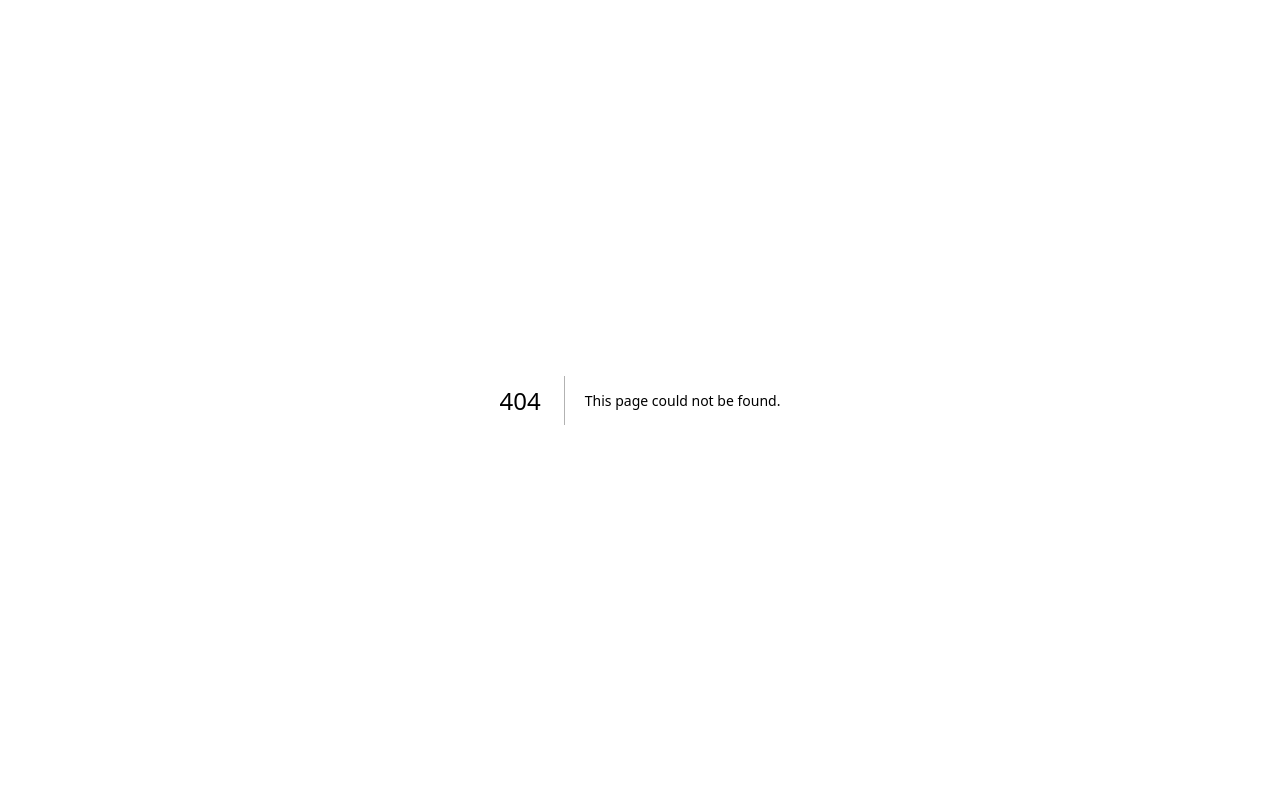
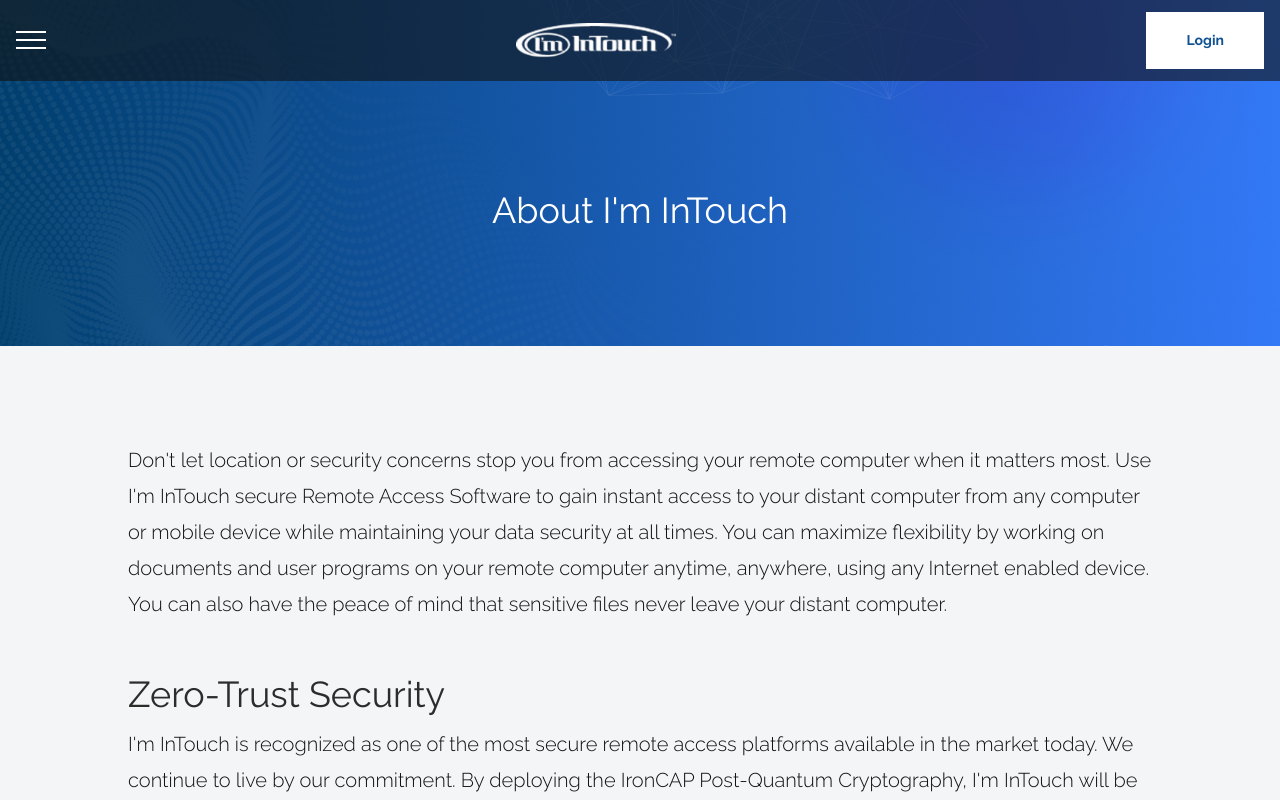
Before and after one commit to evcheung/01com-v2, a Next.js app: page /imintouch-remote-pc-desktop/about in a window 1280 px wide. Before the commit this address had no page. Shown: the top 800 px of the page. Built offline with nearby package versions, Linux system fonts and the light colour scheme.

Commit message:
affiliated products hover menu

```diff
--- a/components/core/NavLink.tsx
+++ b/components/core/NavLink.tsx
@@ -19,6 +19,8 @@
 
 const AnchorContainer = styled(Box) <any>`
 margin: 0 24px;
+// magic padding number to give more room to hover without affecting layout
+padding: 30px 0px;
 ${breakpoints("margin", "", [
   { 1160: "0 18px" },
 ])}
@@ -29,9 +31,15 @@
 )}
 `
 
-export const NavLink = ({ href, label, color, target = "_self", isMobile = false }) => (
+export const NavLink = ({ href, label, color, target = "_self", isMobile = false }: {
+  href: string,
+  label: string,
+  color?: string,
+  target?: '_self' | '_blank',
+  isMobile?: boolean,
+}) => (
   <Link href={href} target={target} passHref legacyBehavior>
-    <AnchorContainer isMobile={isMobile}>
+    <AnchorContainer isMobile={isMobile} >
       <StyledA color={color}>{label}</StyledA>
     </AnchorContainer>
   </Link>
--- a/components/core/heading.tsx
+++ b/components/core/heading.tsx
@@ -30,7 +30,7 @@
 
 const headingVariantMap = new Map<HeadingVariants, React.CSSProperties>([
   [HeadingVariants.Heading1, {
-    fontSize: theme.fontSize.xxxxl,
+    fontSize: theme.fontSize.xxxl,
     fontWeight: theme.fontWeight[400],
     lineHeight: '64px'
   }],
@@ -59,7 +59,7 @@
 
 const responsiveFontSizeMap = new Map<HeadingVariants, React.CSSProperties>([
   [HeadingVariants.Heading1, {
-    fontSize: theme.fontSize.xxxl,
+    fontSize: theme.fontSize.xxl,
     lineHeight: '60px'
   }],
   [HeadingVariants.Heading2, {
--- a/components/im-in-touch/IITNavBarDesktop.tsx
+++ b/components/im-in-touch/IITNavBarDesktop.tsx
@@ -8,6 +8,8 @@
 import { NavBarVariants } from '../NavBar'
 import { NavLink } from '../core/NavLink'
 import { NavLogin } from '../core/NavLogin'
+import { useDebounce, useDebounceCallback } from 'usehooks-ts'
+import { useCallback } from 'react'
 
 interface NavBarContainerProps {
   variant: NavBarVariants
@@ -17,13 +19,15 @@
 background: ${theme.colors.neutral.xl}99;
 borderBottom: 1px solid ${theme.colors.neutral.xs}30;
 width: 100vw;
-padding: 14px 48px;
+// V padding is 0 because height comes from Navlink items
+padding: 0px 48px;
 position: absolute;
 z-index: 9999;
 top: 0;
   ${breakpoints("padding", "", [
   { 1240: "12px 32px" },
 ])}
+
 `
 
 const LogoContainer = styled(Image)`
@@ -35,13 +39,78 @@
 ])}
 `
 
+const StyledDropdownMenu = styled(Box)`
+background: ${theme.colors.neutral.xs};
+position: absolute;
+top: 84px;
+left: 24px;
+z-index: 2;
+display: grid;
+grid-template-rows: 1fr 1fr 1fr;
+padding: 24px;
+row-gap: 24px;
+visibility: hidden;
+ p {
+  white-space: nowrap;
+}
+:before {
+  content: '';
+  width: 124px;
+  height: 4px;
+  background: ${theme.colors.neutral.xl};
+  position: absolute;
+  top: 0;
+  left: 0;
+}
+`
+
+const displayMenu = () => {
+  const menu: HTMLElement = document.querySelector('.hover-dropdown-menu')
+  if (menu) {
+    menu.style.visibility = 'visible'
+  }
+}
+
+const hideMenu = () => {
+  const menu: HTMLElement = document.querySelector('.hover-dropdown-menu')
+  if (menu) {
+    menu.style.visibility = 'hidden'
+  }
+}
+
+const AffiliatedProductsMenu = ({ handleMouseLeave }) => {
+  return (
+    <StyledDropdownMenu className="hover-dropdown-menu" onMouseOver={displayMenu} onMouseLeave={handleMouseLeave}>
+      <Link href='https://www.01com.com/imintouch-remote-pc-desktop/go'>
+        <Text variant={TextVariants.Feat2}>I'm InTouch Go</Text>
+      </Link>
+      <Link href='https://www.01com.com/imintouch-remote-pc-desktop/gomail'>
+        <Text variant={TextVariants.Feat2}>I'm InTouch GoMail</Text>
+      </Link>
+      <Link href='https://www.01com.com/imintouch-remote-pc-desktop/server'>
+        <Text variant={TextVariants.Feat2}>I'm InTouch (Server Edition)</Text>
+      </Link>
+    </StyledDropdownMenu>
+  )
+}
+
 
 export const IITNavBarDesktop = ({
   variant
 }: {
   variant?: NavBarVariants
 }) => {
-  const isLight = variant === NavBarVariants.Light
+  const debouncedHideMenu = useDebounceCallback(
+    () => {
+      if (document.querySelector('.hover-dropdown-menu :hover')) {
+        return
+      } else {
+        hideMenu()
+      }
+    },
+    400
+  );
+
   return (
     <>
       <NavBarContainer
@@ -59,13 +128,15 @@
           <NavLink color={theme.colors.neutral.xs} href="/imintouch-remote-pc-desktop/why-im-intouch" label="Why I'm InTouch?" />
           <NavLink color={theme.colors.neutral.xs} href="/imintouch-remote-pc-desktop/support" label="Support" />
           <NavLink color={theme.colors.neutral.xs} href="/imintouch-remote-pc-desktop/pricing-comparison" label="Pricing & Comparison" />
-          <NavLink color={theme.colors.neutral.xs} href="/imintouch-remote-pc-desktop/affiliated-products" label="Affiliated Products" />
+          <Box onMouseOver={displayMenu} onMouseLeave={debouncedHideMenu} style={{ position: 'relative' }}>
+            <NavLink color={theme.colors.neutral.xs} label="Affiliated Products" href="" />
+            <AffiliatedProductsMenu handleMouseLeave={debouncedHideMenu} />
+          </Box>
           <NavLink color={theme.colors.neutral.xs} href="/imintouch-remote-pc-desktop/resources" label="Resources" />
           <NavLink color={theme.colors.neutral.xs} href="/imintouch-remote-pc-desktop/security" label="Security" />
         </Box>
         <NavLogin isNavBarLight={false} isIIT={true} />
       </NavBarContainer>
-
     </>
   )
 }
--- a/components/im-in-touch/IITNavBarMobile.tsx
+++ b/components/im-in-touch/IITNavBarMobile.tsx
@@ -1,6 +1,6 @@
 import Logo from 'public/assets/iit-logo-large.png'
 import Image from 'next/image'
-import { ButtonColors, PrimaryButton, Box, Text, TextVariants } from '../core'
+import { ButtonColors, PrimaryButton, Box, Text, TextVariants, TextColors } from '../core'
 import { theme } from '../../theme'
 import styled from 'styled-components'
 import Link from 'next/link'
@@ -112,7 +112,12 @@
             <NavLink isMobile={true} color={theme.colors.neutral.xl} href="/imintouch-remote-pc-desktop/pricing-comparison" label="Pricing & Comparison" />
             <AnchorDivider />
 
-            <NavLink isMobile={true} color={theme.colors.neutral.xl} href="/imintouch-remote-pc-desktop/affiliated-products" label="Affiliated Products" />
+            <NavLink isMobile={true} color={theme.colors.neutral.xl} href="" label="Affiliated Products" />
+            <Box padding="0 0 0 26px">
+              <Link href="/imintouch-remote-pc-desktop/go"><Text textColor={TextColors.Neutral} variant={TextVariants.Feat3} style={{ margin: '-10px 0 18px 0' }}>I'm InTouch Go</Text></Link>
+              <Link href="/imintouch-remote-pc-desktop/gomail"><Text textColor={TextColors.Neutral} variant={TextVariants.Feat3} style={{ margin: '0 0 18px 0' }}>I'm InTouch Go Mail</Text></Link>
+              <Link href="/imintouch-remote-pc-desktop/server"><Text textColor={TextColors.Neutral} variant={TextVariants.Feat3} style={{ margin: '0 0 18px 0' }}>I'm InTouch (Server Edition)</Text></Link>
+            </Box>
             <AnchorDivider />
 
             <NavLink isMobile={true} color={theme.colors.neutral.xl} href="/imintouch-remote-pc-desktop/resources" label="Resources" />
--- /dev/null
+++ b/pages/imintouch-remote-pc-desktop/about.tsx
@@ -0,0 +1,56 @@
+import Layout, { LayoutVariants } from '../../components/Layout'
+import Head from 'next/head';
+import { Box, Text, TextVariants } from '../../components/core';
+import Heading, { HeadingVariants } from '../../components/core/heading';
+import styled from 'styled-components';
+import { theme } from '../../theme';
+import Link from 'next/link';
+import { PageContentContainer } from '../../components/PageContentContainer';
+import { breakpoints } from '../../utils/breakpoints';
+import IITLayout from '../../components/im-in-touch/IITLayout';
+import { IITPageBanner } from '../../components/im-in-touch/IITPageBanner';
+
+const StyledHeading2 = styled(Heading)`
+  font-size: ${theme.fontSize.xxxl};
+  font-weight: ${theme.fontWeight[400]};
+  line-height: 48px;
+
+  ${breakpoints("font-size", "", [
+  { 1060: "32px" },
+])}
+    ${breakpoints("line-height", "", [
+  { 1060: "auto" },
+])}
+`
+const StyledText = styled(Text)`
+  margin-bottom: 48px;
+`
+
+
+
+export default function About() {
+  return (
+    <IITLayout variant={LayoutVariants.Dark} pageTitle="About I'm InTouch">
+      <Head>
+        <title>Remote Desktop Connection & Control Software | 01com.com</title>
+        <meta name="description" content="Remote access software for online meetings, web conferencing software, remote PC access software and remote IT support including help desk software and online training solutions." />
+        <link rel="icon" href="/favicon.ico" />
+      </Head>
+
+      <IITPageBanner heading="About I'm InTouch">
+      </IITPageBanner>
+
+      <PageContentContainer>
+        <StyledText variant={TextVariants.Body1}>
+          Don't let location or security concerns stop you from accessing your remote computer when it matters most. Use I'm InTouch secure Remote Access Software to gain instant access to your distant computer from any computer or mobile device while maintaining your data security at all times. You can maximize flexibility by working on documents and user programs on your remote computer anytime, anywhere, using any Internet enabled device. You can also have the peace of mind that sensitive files never leave your distant computer.
+        </StyledText>
+
+        <StyledHeading2 variant={HeadingVariants.Heading1}>Zero-Trust Security</StyledHeading2>
+        <StyledText variant={TextVariants.Body1}>I'm InTouch is recognized as one of the most secure remote access platforms available in the market today. We continue to live by our commitment. By deploying the IronCAP Post-Quantum Cryptography, I'm InTouch will be the world's first quantum-safe remote access product. This R&D breakthrough ensures I'm InTouch is 100% secure all the way into the new quantum computing era.</StyledText>
+
+        <StyledHeading2 variant={HeadingVariants.Heading1}>Patented-Protected Remote Access Technology</StyledHeading2>
+        <StyledText variant={TextVariants.Body1}>In the last decades 01 Communique has developed a number of security features that become the standard for remote computer access and communication applications. Our technologies are protected by US Patents #6928479, #6938076, and #8234701. You can trust I'm InTouch to build a strong hedge of protection for your remote access activities. These patented Remote Computer Access Security technologies minimize your security vulnerabilities during your remote access sessions.</StyledText>
+      </PageContentContainer>
+    </IITLayout>
+  )
+}
--- a/pages/imintouch-remote-pc-desktop/features/index.tsx
+++ b/pages/imintouch-remote-pc-desktop/features/index.tsx
@@ -213,7 +213,6 @@
           I'm InTouch lets you work remotely by controlling your office computer as if you are physically there. I'm InTouch combines top security with all the features you need into one simple, no jargon, and affordable subscription price.
         </Text>
         <Box flexDirection="row" flexAlignment="center" margin="24px 0 0 0">
-
           <Link href='/imintouch-remote-pc-desktop/users-guide/'>
             <PrimaryButton textColor={ButtonTextColors.Blue}>
               User's Guide
```
Also changed, not shown: pages/imintouch-remote-pc-desktop/pricing.tsx (deleted, +0 -43 lines), 2 other files (tests, documents, lock files or other folders).
